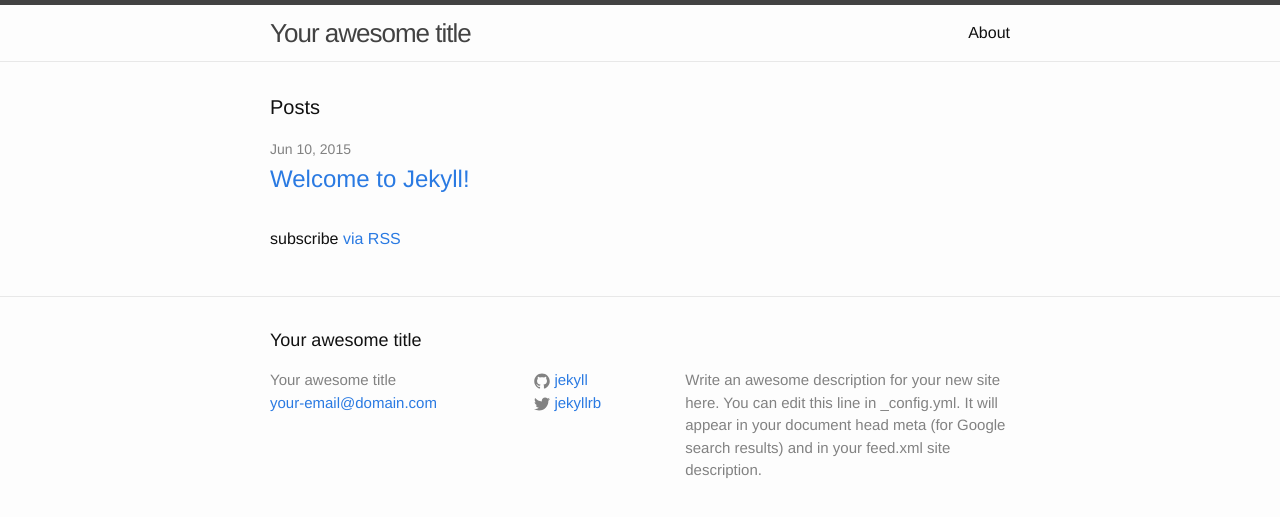
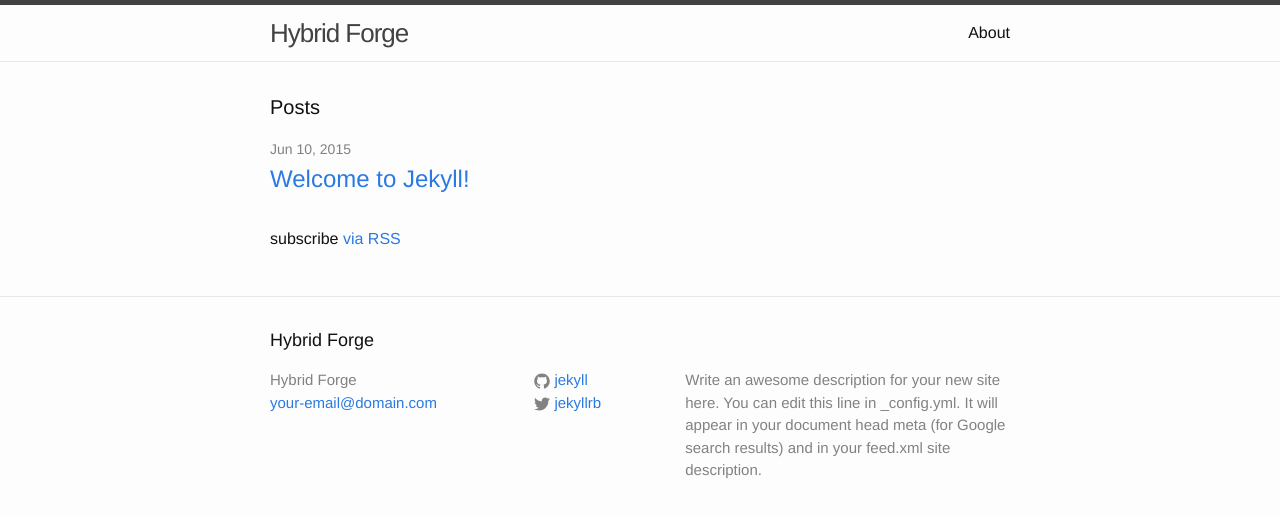
Before and after one commit to JWhiteford/jekyll-base, a Jekyll site: the page built from index.html, in a window 1280 px wide. Shown: the top 517 px of the page. Built offline with Jekyll 4.4.1, drawn with Linux system fonts in a browser that asks for light colours.

Commit message:
adjusted config file to include company name

```diff
--- a/_config.yml
+++ b/_config.yml
@@ -1,5 +1,5 @@
 # Site settings
-title: Your awesome title
+title: Hybrid Forge
 email: your-email@domain.com
 description: > # this means to ignore newlines until "baseurl:"
   Write an awesome description for your new site here. You can edit this
```
